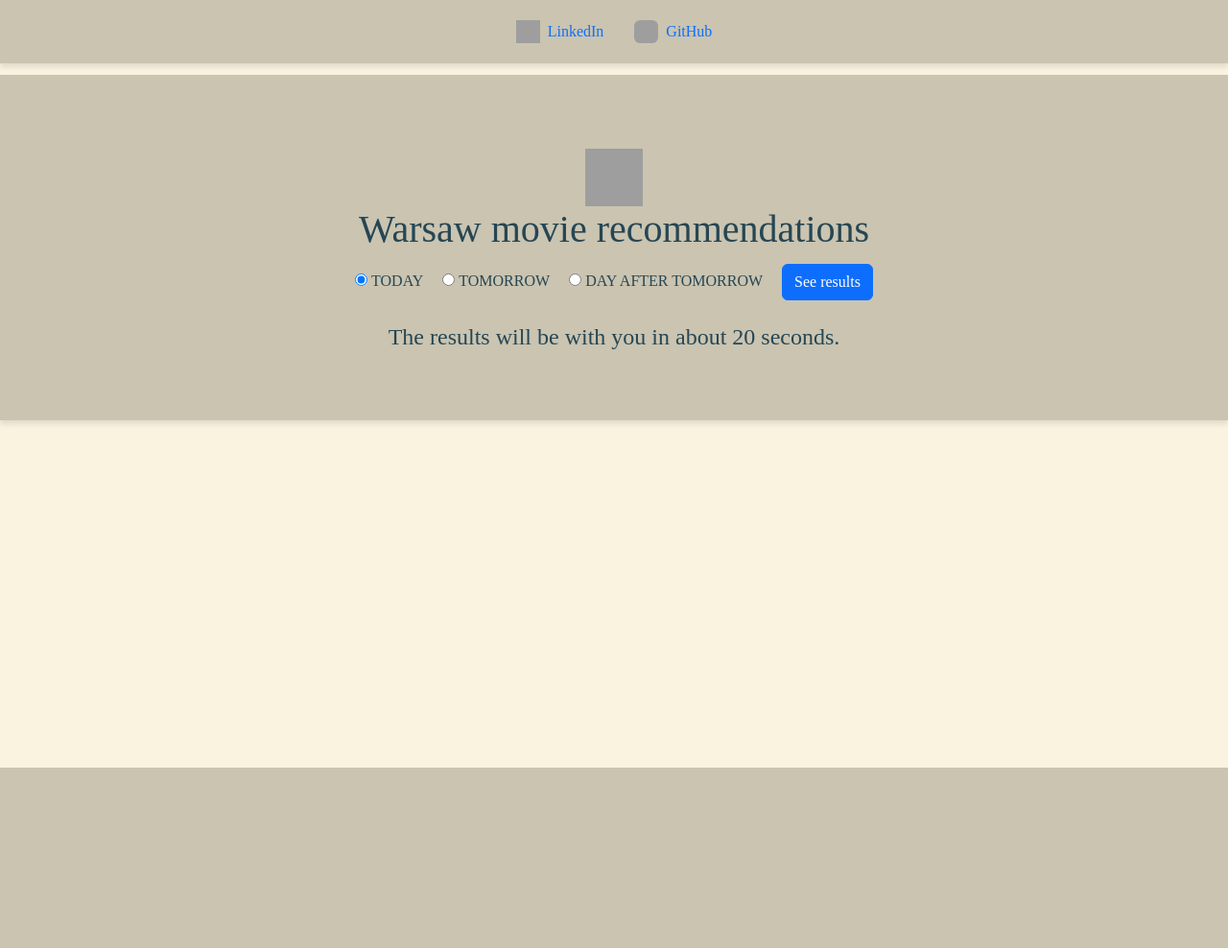
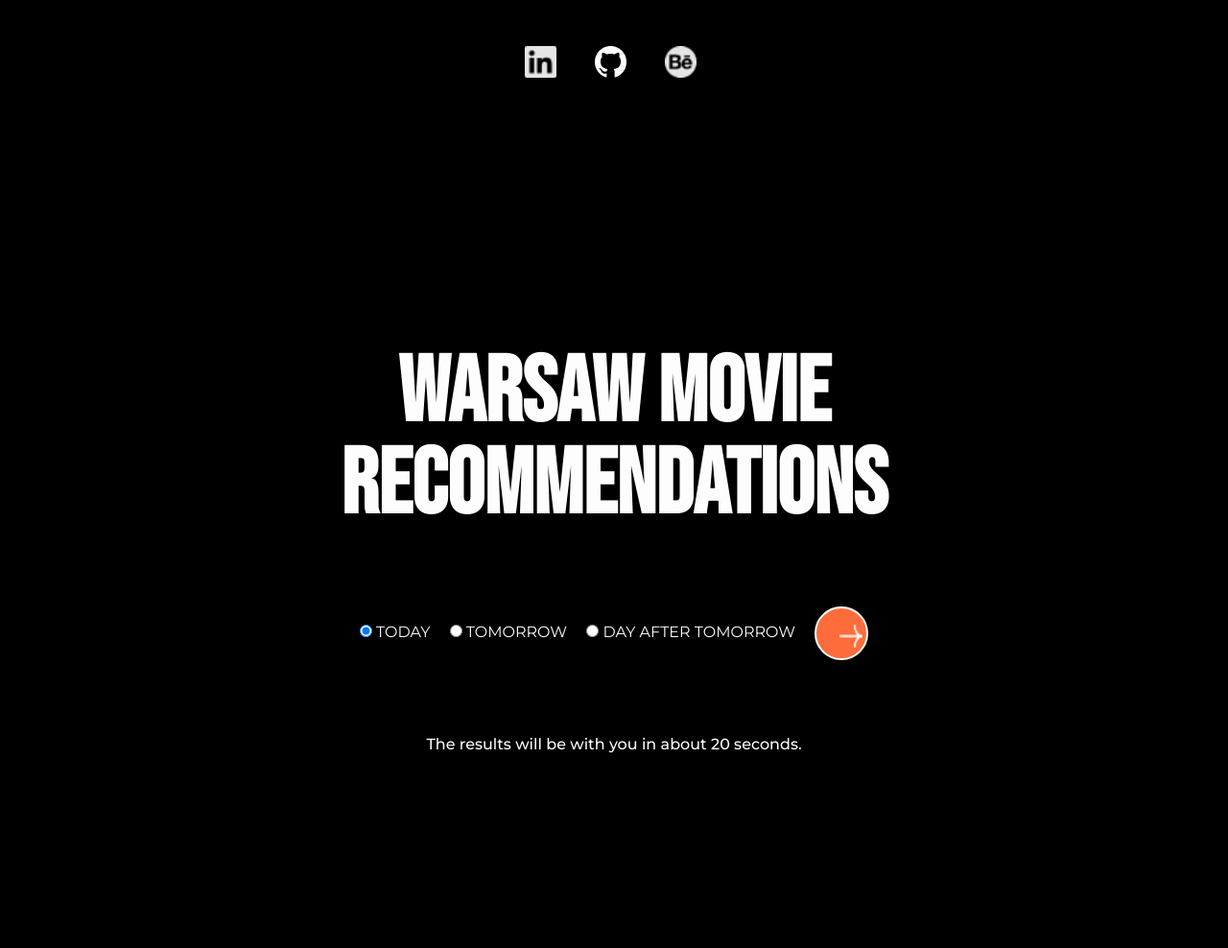
Before and after one commit to kmzr9b67/dareit-waw-cinema-assistant, a Flask app: page / in a window 1280 px wide. Shown: the whole page at 96% size. Before the commit the page ends 800 px from the top, so only its background shows below. Run offline with Flask 3, Linux system fonts and the light colour scheme; grey boxes are pictures that could not be loaded.

Commit message:
frontend update based on design

```diff
--- a/static/css/styles.css
+++ b/static/css/styles.css
@@ -1,15 +1,25 @@
 body{
-    background-color: #FAF3E0;
-    color: #264653;
-    font-family: "EB Garamond", serif;
-    font-optical-sizing: auto;
+    background-color: #000000;
+    color: #FDFDFD;
+    font-family: "Montserrat", serif;
+    /* font-optical-sizing: auto;
     font-style: initial;
-    font-weight: normal;
+    font-weight: normal; */
+    text-align: center;
+}
+
+.h1-title {
+    padding-top: 185px;
+    padding-bottom: 64px;
+    font-family: "Bebas Neue", serif;
+    font-weight: 700;
+    font-size: 96px;
+    line-height: 96px;
+    letter-spacing: 1%;
     text-align: center;
 }
 
 .container-main{
-    background-color: #cac4b1;
     padding: 1%;
     margin-top: 1%;
     margin-right: 0%;
@@ -17,59 +27,91 @@ body{
     margin-bottom: 10%;
     padding-bottom: 5%;
     padding-top: 5%;
-    box-shadow: 0px 4px 6px rgba(0, 0, 0, 0.1);
 }
 
 .container-form,.container-title{
     margin: 1% 0%;
 }
 .container-header{
-    background-color: #cac4b1;
-    padding-top: 1%;
-    padding-bottom: 1%;
+    padding-top: 40px;
     z-index: 1;
-    box-shadow: 0px 4px 6px rgba(0, 0, 0, 0.1);
 }
 
+.btn-primary {
+    width: 56px;
+    height: 56px;
+    top: 192px;
+    left: 269px;
+    gap: 4px;
+    color: #FDFDFD;
+    background-color: #FE6C3B;
+    border-radius: 110px;
+    border-width: 2px;
+    border-color: #FDFDFD;
+    padding-top: 16px;
+    padding-right: 24px;
+    padding-bottom: 16px;
+    padding-left: 24px;
 
-#input{
-    border-radius:5px;
-    height: 38px;
-    background-color: #4682B4;
-    border-color: #EEEEEE;
-    color: #DCDCDC;
-    text-align: center;
-    margin: 5px;
-    font-weight: bold;}
+}
+
+#input {
+    width: 250px;
+    height: 59px;
+    color: #FDFDFD;
+    gap: 4px;
+    border-radius: 110px;
+    border-width: 2px;
+    border-color: #FDFDFD;
+    background-color: #000000;
+    padding-top: 16px;
+    padding-right: 24px;
+    padding-bottom: 16px;
+    padding-left: 24px;
+}
+
 table {
     border-collapse: collapse;
     margin: 0 auto;
-    border: 1px solid rgba(255, 235, 205, 0.27);
-    background-color: rgba(255, 235, 205, 0.49);
-    box-shadow: 0px 4px 6px rgba(0, 0, 0, 0.1);
     padding: 2%;
     margin-bottom: 2%;
+    width: 848px;
+}
 
-}
 th, td {
     padding: 10px;
     text-align: left;
+    border-bottom: 1px solid #FDFDFD;
+}
 
-
-
-}
 th {
-    background-color: #f9f9f9;
-    color: #333;
-
+    /* background-color: #f9f9f9;
+    color: #333; */
 }
 
 tr:nth-child(even) {
-  background-color: #f9f9f9;
+  /* background-color: #f9f9f9; */
 }
-/*thead{*/
-/*    background-color:#B0C4DE;*/
-/*    font-weight: bold;}*/
+
+h4 {
+    font-family: "Montserrat";
+    font-weight: 500;
+    font-size: 16px;
+    line-height: 24px;
+    letter-spacing: 0%;
+    text-align: center;
+}
+
+thead {
+    background-color:#e0eafa;
+    color: #000000;
+    font-weight: 700;
+    font-size: 25px;
+    font-size: 25px;
+    line-height: 35px;
+    letter-spacing: 0%;
+    text-align: center;
+}
 
 /*th, td{*/
 /*    align-self: center;*/
@@ -84,9 +126,26 @@ tr:nth-child(even) {
 /*    margin-bottom: 2%;*/
 /*    box-shadow: 0px 4px 6px rgba(0, 0, 0, 0.1);*/
 /*}*/
-button{
-    padding: 2%;
+
+.center {
+    margin-left: auto;
+    margin-right: auto;
 }
-.center{
-    margin-left: auto;
-    margin-right: auto;}
+
+.flex form-check-inline {
+    font-family: "Montserrat", serif;
+}
+
+img {
+    justify-content: center;
+    align-self: center;
+}
+
+a {
+    text-decoration: none;
+    color: #FDFDFD;
+}
+
+.result-info {
+    padding-top: 64px;
+}
--- a/templates/base.html
+++ b/templates/base.html
@@ -6,6 +6,9 @@
     {% block styles %}
       <link href="https://cdn.jsdelivr.net/npm/bootstrap@5.3.3/dist/css/bootstrap.min.css" rel="stylesheet" integrity="sha384-QWTKZyjpPEjISv5WaRU9OFeRpok6YctnYmDr5pNlyT2bRjXh0JMhjY6hW+ALEwIH" crossorigin="anonymous">
       <link rel="stylesheet" href="{{ url_for('static', filename='css/styles.css') }}"/>
+      <link rel="preconnect" href="https://fonts.googleapis.com">
+      <link rel="preconnect" href="https://fonts.gstatic.com" crossorigin>
+      <link href="https://fonts.googleapis.com/css2?family=Bebas+Neue&family=Montserrat:ital,wght@0,100..900;1,100..900&display=swap" rel="stylesheet">
     {% endblock %}
     <title>
         {% block title %}{% endblock %}</title>
@@ -18,16 +21,21 @@
             <li class="nav-item col-auto">
                 <a href="https://www.linkedin.com/in/kinga-mazur-22019b259/"
                    class="nav-link d-flex align-items-center">
-                    <img src="/static/LIn.png" alt="LinkedIn" width="25" height="24" class="me-2">
-                    LinkedIn
+                    <img src="/static/LinkedIn-Icon.png" alt="LinkedIn" width="33" height="33" class="me-2">
                 </a>
             </li>
 
             <li class="nav-item col-auto">
                 <a href="https://github.com/kmzr9b67/waw-cinema-assistant/tree/master"
                    class="nav-link d-flex align-items-center">
-                    <img src="/static/Git.png" alt="GitHub" width="25" height="24" class="rounded me-2">
-                    GitHub
+                    <img src="/static/Git-Icon.png" alt="GitHub" width="33" height="33" class="rounded me-2">
+                </a>
+            </li>
+
+            <li class="nav-item col-auto">
+                <a href="https://github.com/kmzr9b67/waw-cinema-assistant/tree/master"
+                   class="nav-link d-flex align-items-center">
+                    <img src="/static/Behance-Icon.png" alt="LinkedIn" width="33" height="33" class="rounded me-2">
                 </a>
             </li>
         </ul>
--- a/templates/help.html
+++ b/templates/help.html
@@ -6,10 +6,7 @@
 
 {% block content %}
     <div id = 'title' class="container-title">
-        <a>
-            <img src="/static/movie2.png" alt="Movie" width="60" height="60" class="rounded-left">
-            <h1 class="">Warsaw movie recommendations</h1>
-        </a>
+            <h1 class="h1-title">Warsaw movie <br>recommendations</h1>
     </div>
     <div id="form" class = "container-form">
         <form action="{{url_for('final', options = day)}}"  method="GET">
@@ -23,11 +20,11 @@
             <div class="flex form-check-inline">
                 <input type="radio" id="DAY AFTER TOMORROW" name="day" value="DAY AFTER TOMORROW">
                 <label for="DAY AFTER TOMORROW">DAY AFTER TOMORROW</label></div>
-          <button id='button' type="submit" class="btn btn-primary">See results</button>
+          <button id='button' type="submit" class="btn btn-primary"><img src="/static/arrow-main.png" width="24" height="24"></button>
         </form>
     </div>
 
-    <div class="row mt-4">
+    <div class="result-info">
         <h4>The results will be with you in about 20 seconds.</h4>
     </div>
 {%endblock%}
```
Also changed, not shown: templates/index.html (+9 -10 lines), static/Behance-Icon.png (added), static/Git-Icon.png (added), static/GoBack-Icon.png (added), static/LinkedIn-Icon.png (added), static/amondo-logo.png (added), static/arrow-main.png (added), static/iluzjon-logo.png (added), static/rating-icon.png (added), 1 other file.
